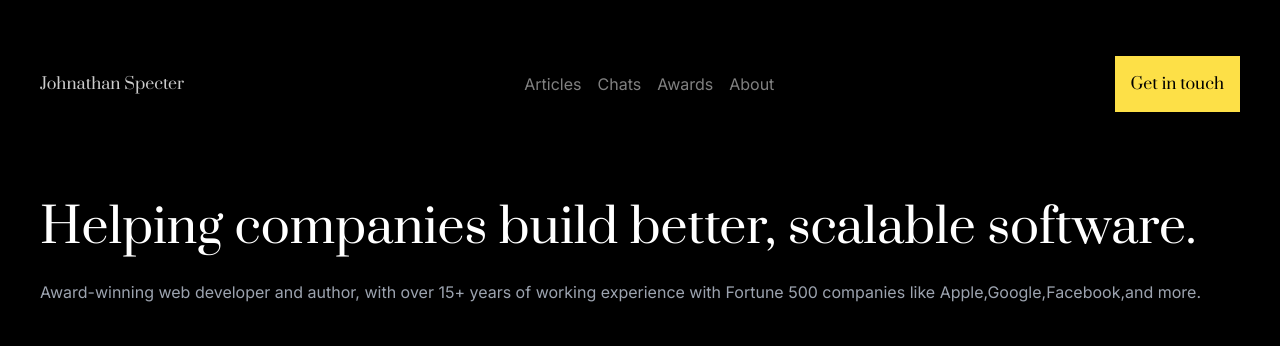
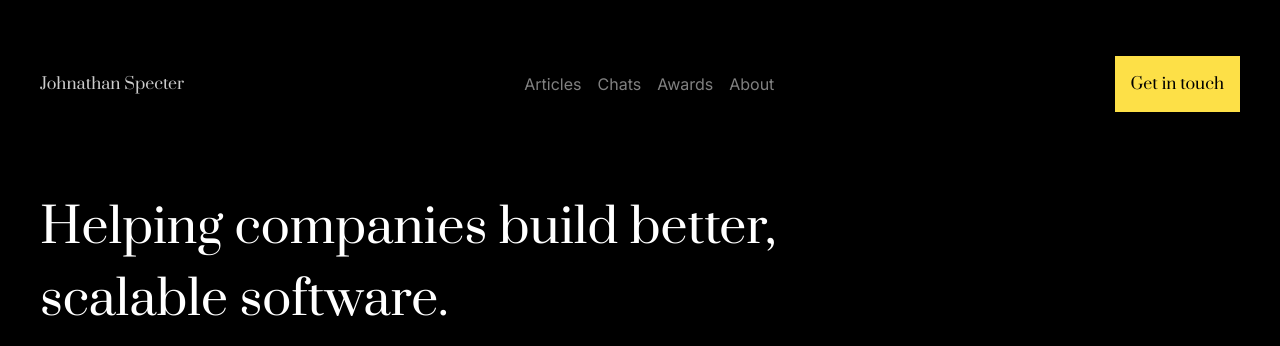
Before and after one commit to Ahmed7019/developer-porftolio, a website: page index.html in a window 1280 px wide. Shown: the top 346 px of the page. Drawn offline with Linux system fonts and the light colour scheme.

Commit message:
heading [laptop]

```diff
--- a/index.html
+++ b/index.html
@@ -35,7 +35,7 @@
 
     <main>
         <div class=" bg-black">
-            <section class="p-6 sm:px-10">
+            <section class="p-6 sm:px-10 md:w-[65%]">
                 <!-- Heading section -->
                 <h1 class="text-white text-3xl font-Prata mb-4 sm:text-5xl sm:leading-normal">Helping companies build
                     better, scalable software.</h1>
```
Also changed, not shown: dist/output.css.
